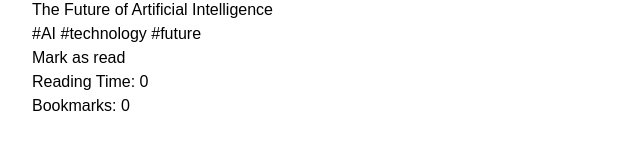
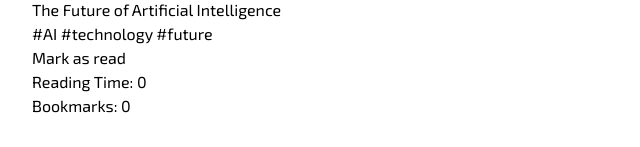
Before and after one commit to shahadadrohid/knowledge-cafe, a React (Vite) app: page / in a window 1280 px wide. Shown: the part 3766-3913 px from the top of the page, without its empty margins (0-640 px from the left). Built offline with nearby package versions, Linux system fonts and the light colour scheme.

Commit message:
Styles added

```diff
--- a/src/App.jsx
+++ b/src/App.jsx
@@ -20,7 +20,7 @@ function App() {
   return (
     <>
       <Header></Header>
-      <div className='md:flex max-w-6xl mx-auto'>
+      <div className='md:flex max-w-7xl mx-auto'>
         <Blogs handleRead={handleRead} handleBookmark={handleBookmark}></Blogs>
         <Bookmarks reading={reading} bookmarks={bookmarks}></Bookmarks>
       </div>
--- a/src/components/Bookmarks/Bookmarks.jsx
+++ b/src/components/Bookmarks/Bookmarks.jsx
@@ -1,16 +1,18 @@
 import PropTypes from 'prop-types';
 import Bookmark from './Bookmark';
 
-const Bookmarks = ({bookmarks, reading}) => {
+const Bookmarks = ({ bookmarks, reading }) => {
     console.log(bookmarks);
     return (
-        <div className="w-1/3 ml-2 bg-slate-300 my-10 rounded-xl">
+        <div className='w-1/3 ml-2 mt-10'>
             <h2 className='px-4 py-4 font-bold text-2xl text-purple-500 bg-purple-200 rounded-xl border-2 border-purple-500 text-center'>Reading Time: {reading}</h2>
-            <h2 className='px-4 py-3 text-2xl font-bold'>Bookmarks: {bookmarks?.length}</h2>
-            {
-                bookmarks.map(bookmark =>
-                    <Bookmark key={bookmark.id} bookmark={bookmark}></Bookmark>)
-            }
+            <div className="bg-slate-300 my-5 py-4 rounded-xl">
+                <h2 className='px-4 py-3 text-2xl font-bold'>Bookmarks: {bookmarks?.length}</h2>
+                {
+                    bookmarks.map(bookmark =>
+                        <Bookmark key={bookmark.id} bookmark={bookmark}></Bookmark>)
+                }
+            </div>
         </div>
 
     );
--- a/src/index.css
+++ b/src/index.css
@@ -1,9 +1,11 @@
+@import url('https://fonts.googleapis.com/css2?family=Exo+2:wght@400;500;600;700;800;900&display=swap');
+
 @tailwind base;
 @tailwind components;
 @tailwind utilities;
 
 
-@import url('https://fonts.googleapis.com/css2?family=Exo+2:wght@400;500;600;700;800;900&display=swap');
+
 
 body {
     font-family: 'Exo 2', sans-serif;
```
Also changed, not shown: 1 other file (tests, documents, lock files or other folders).
